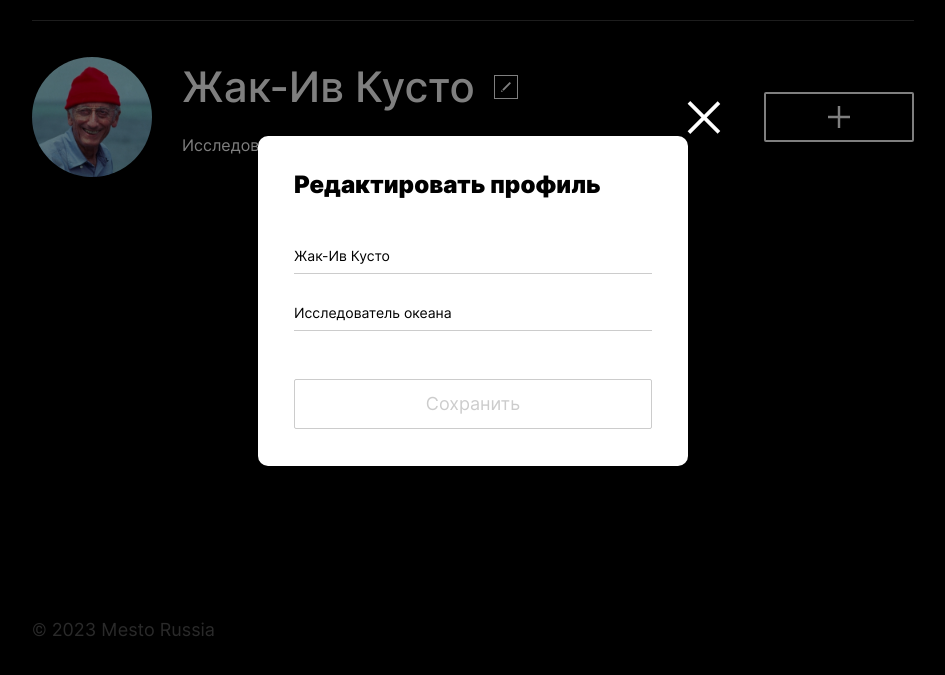
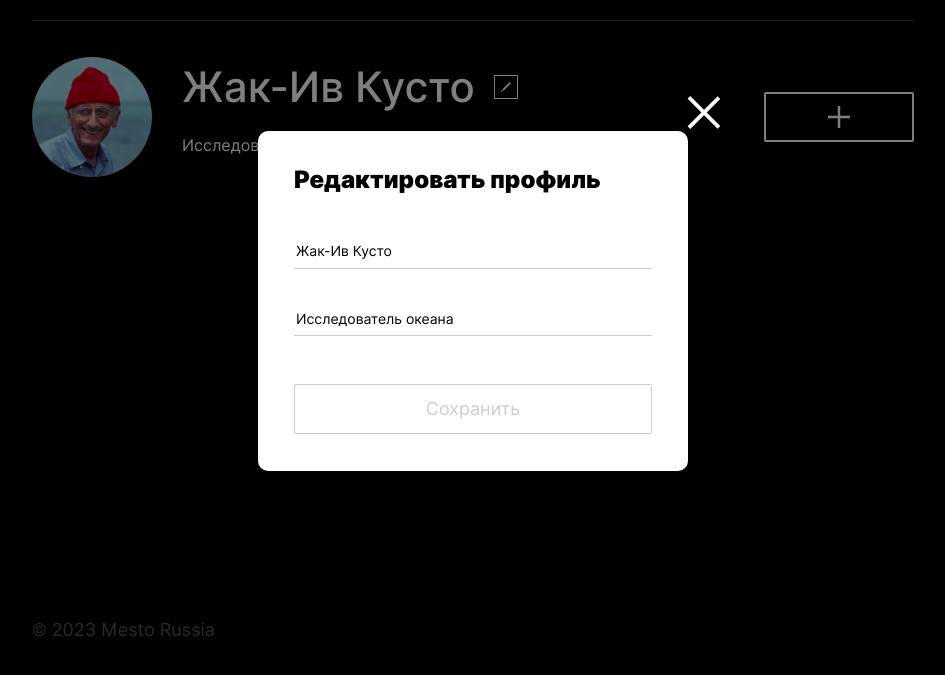
Before and after one commit to KseniyaDereka/mesto-project-ff, a website built with webpack: page src/index.html in a window 1280 px wide. Both pictures are taken after a click on the button 673 px from the left and 186 px from the top of the page. Shown: the part 99-774 px from the top of the page, without its empty margins (167-1112 px from the left). Built offline with nearby package versions, Linux system fonts and the light colour scheme; no server answers.

Commit message:
refactor: поправить верстку попапов

```diff
--- a/src/blocks/popup/__button/popup__button.css
+++ b/src/blocks/popup/__button/popup__button.css
@@ -1,27 +1,26 @@
 .popup__button {
-  width: 100%;
-  height: 50px;
-  font-size: 18px;
-  line-height: 22px;
-  color: white;
-  display: flex;
-  align-items: center;
-  justify-content: center;
-  background: #000;
+  width: 238px;
+  height: 46px;
+  margin-top: 5px;
+  padding: 0;
+  font-size: 14px;
+  line-height: 17px;
+  background-color: #000000;
+  color: #ffffff;
+  border: none;
   border-radius: 2px;
-  border: none;
-  transition: visibility 0s, background 0.3s;
-  margin-top: 48px;
+}
+
+@media screen and (min-width: 1024px) {
+  .popup__button {
+    font-size: 18px;
+    line-height: 22px;
+    width: 358px;
+    height: 50px;
+    margin-top: 8px;
+  }
 }
 
 .popup__button:hover {
-  background: rgba(0, 0, 0, 0.8);
-  cursor: pointer;
+  opacity: 0.8;
 }
-
-@media screen and (max-width: 568px) {
-  .popup__button {
-    font-size: 14px;
-    line-height: 17px;
-  }
-}
--- a/src/blocks/popup/__content/popup__content.css
+++ b/src/blocks/popup/__content/popup__content.css
@@ -1,19 +1,27 @@
 .popup__content {
-  max-width: 430px;
+  position: relative;
+  display: flex;
+  flex-direction: column;
+  box-sizing: border-box;
+  background-color: #ffffff;
+  color: #000000;
+  max-width: 282px;
   width: 100%;
-  min-height: 330px;
-  background-color: #fff;
+  box-shadow: 0 0 25px rgba(0, 0, 0, 0.15);
   border-radius: 10px;
-  position: relative;
-  box-sizing: border-box;
-  padding: 34px 36px;
+  padding-top: 25px;
+  padding-right: 22px;
+  padding-bottom: 25px;
+  padding-left: 22px;
 }
 
-@media screen and (max-width: 568px) {
+@media screen and (min-width: 1024px) {
   .popup__content {
-    width: 100%;
-    max-width: calc(100% - 80px);
-    margin-top: 40px;
-    padding: 30px 20px;
+    max-width: 430px;
+    padding-top: 34px;
+    padding-right: 36px;
+    padding-bottom: 37px;
+    padding-left: 36px;
+
   }
 }
--- a/src/blocks/popup/__form/popup__form.css
+++ b/src/blocks/popup/__form/popup__form.css
@@ -1,3 +1,11 @@
 .popup__form {
-  margin-top: 27px;
+  display: flex;
+  margin-top: 37px;
+  flex-direction: column;
 }
+
+@media screen and (min-width: 1024px) {
+  .popup__form {
+    margin-top: 17px;
+  }
+}
--- a/src/blocks/popup/__input/popup__input.css
+++ b/src/blocks/popup/__input/popup__input.css
@@ -1,22 +1,19 @@
 .popup__input {
+  box-sizing: border-box;
+  border: none;
+  border-bottom: 1px solid rgba(0, 0, 0, 0.2);
+  font-size: 14px;
+  line-height: 17px;
+  color: #000000;
+  margin: 0;
+  padding-bottom: 8px;
   width: 100%;
-  height: 47px;
-  border: 0;
-  border-bottom: 1px solid rgba(0, 0, 0, .2);
-  font-size: 14px;
-  line-height: 18px;
-  box-sizing: border-box;
-  padding: 10px 0 0;
-  margin-bottom: 10px;
+  max-width: 238px;
+  height: 27.3px;
 }
 
-.popup__input:last-of-type {
-  margin-bottom: 0;
-}
-
-@media screen and (max-width: 568px) {
-  .popup__title {
-    font-size: 12px;
-    line-height: 15px;
+@media screen and (min-width: 1024px) {
+  .popup__input {
+    max-width: 358px;
   }
 }
--- a/src/blocks/popup/__title/popup__title.css
+++ b/src/blocks/popup/__title/popup__title.css
@@ -1,12 +1,15 @@
 .popup__title {
-  margin: 0;
-  font-size: 24px;
-  line-height: 30px;
+  font-size: 18px;
+  line-height: 22px;
+  margin-top: 0;
+  margin-bottom: 33px;
+
 }
 
-@media screen and (max-width: 568px) {
+@media screen and (min-width: 1024px) {
   .popup__title {
-    font-size: 18px;
-    line-height: 22px;
+    font-size: 24px;
+    line-height: 29px;
+    margin-bottom: 30px;
   }
 }
--- a/src/blocks/popup/popup.css
+++ b/src/blocks/popup/popup.css
@@ -12,7 +12,7 @@
 @import url("./__image/popup__image.css");
 
 .popup {
-  font-family: Inter, Arial, sans-serif;
+  font-family: Inter, Arial, Helvetica, sans-serif;
   display: flex;
   visibility: hidden;
   opacity: 0;
```
